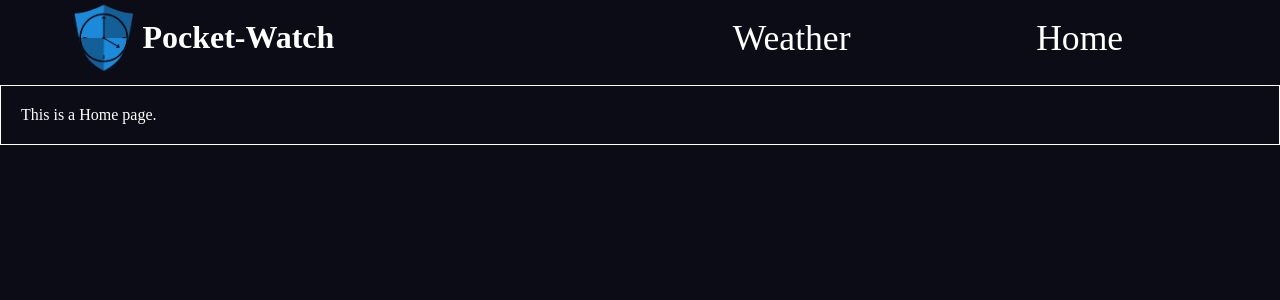
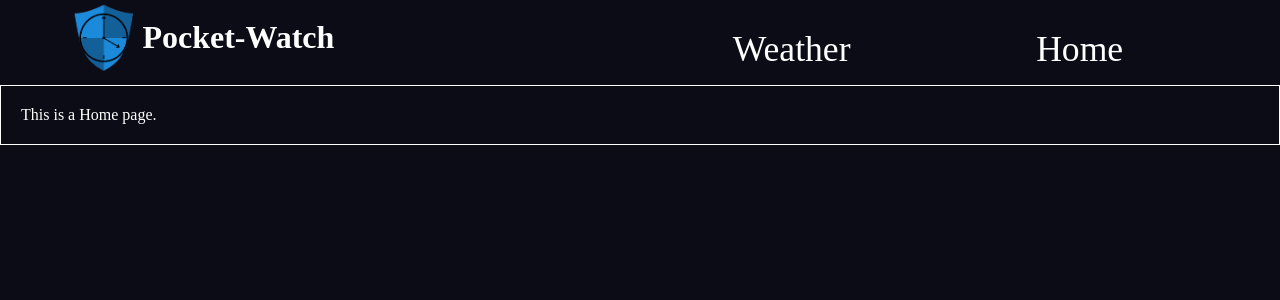
Before and after one commit to conconloo/pocket-watch-project, a React (Create React App) app: page / in a window 1280 px wide. Shown: the top 300 px of the page. Built offline with nearby package versions, Linux system fonts and the light colour scheme.

Commit message:
More Design Updates and moved Home.js, Check previous commit to ensure understanding of this design

```diff
--- a/src/App.js
+++ b/src/App.js
@@ -11,7 +11,7 @@ const App = () => {
     <div className="App">
       <div className="Navbar">
         <div className='logo'>
-          <img src={image1} alt='pocket-watch-logo'/>
+          <img src={image1} alt='pocket-watch-logo' onClick={() => setActive("home")}/>
           <h1>Pocket-Watch</h1>
         </div>
         <div className='links'>
--- a/src/Card.js
+++ b/src/Card.js
@@ -1,5 +1,5 @@
 import React from "react";
-import Home from "./Home";
+import Home from "./pages/Home";
 import WeatherReport from "./pages/WeatherReport.js";
 
 
--- a/src/index.css
+++ b/src/index.css
@@ -50,12 +50,14 @@
 }
 
 .Navbar .links button{
+  margin: 2%;
   font: inherit;
   font-size: calc(8pt + 1.2vh + 1.2vw);
   background-color: inherit;
   color: inherit;
   border: inherit;
   transition: 0.5s;
+  border-radius: 10%;
 }
 .Navbar .links button:hover{
   background-color: white;
```
Also changed, not shown: src/pages/Home.js (renamed from src/Home.js).
